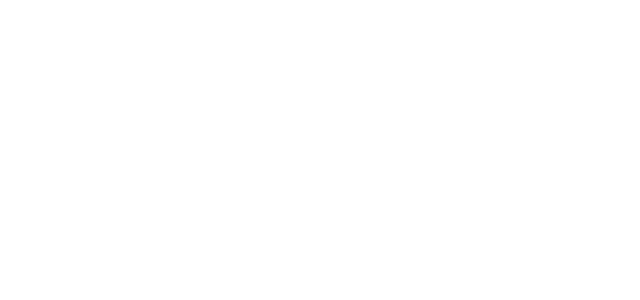
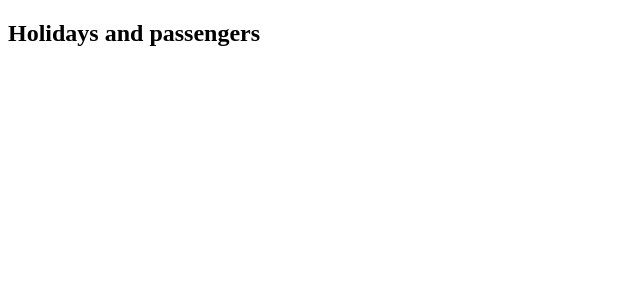
Before and after one commit to theVicoH/data-visualisation, a Nuxt app in the folder client/: page /holidays-passengers in a window 1280 px wide. Before the commit this address had no page. Shown: the top 300 px of the page, without its empty margins (0-640 px from the left). Built offline with nearby package versions, Linux system fonts and the light colour scheme.

Commit message:
feat : create multiple routes

```diff
--- /dev/null
+++ b/client/pages/holidays-passengers/index.vue
@@ -0,0 +1,7 @@
+<script setup lang="ts">
+
+</script>
+
+<template>
+    <h2>Holidays and passengers</h2>
+</template>
--- /dev/null
+++ b/client/pages/holidays/index.vue
@@ -0,0 +1,7 @@
+<script setup lang="ts">
+
+</script>
+
+<template>
+    <h2>Holidays</h2>
+</template>
--- /dev/null
+++ b/client/pages/passengers/index.vue
@@ -0,0 +1,7 @@
+<script setup lang="ts">
+
+</script>
+
+<template>
+    <h2>Passengers</h2>
+</template>
```
